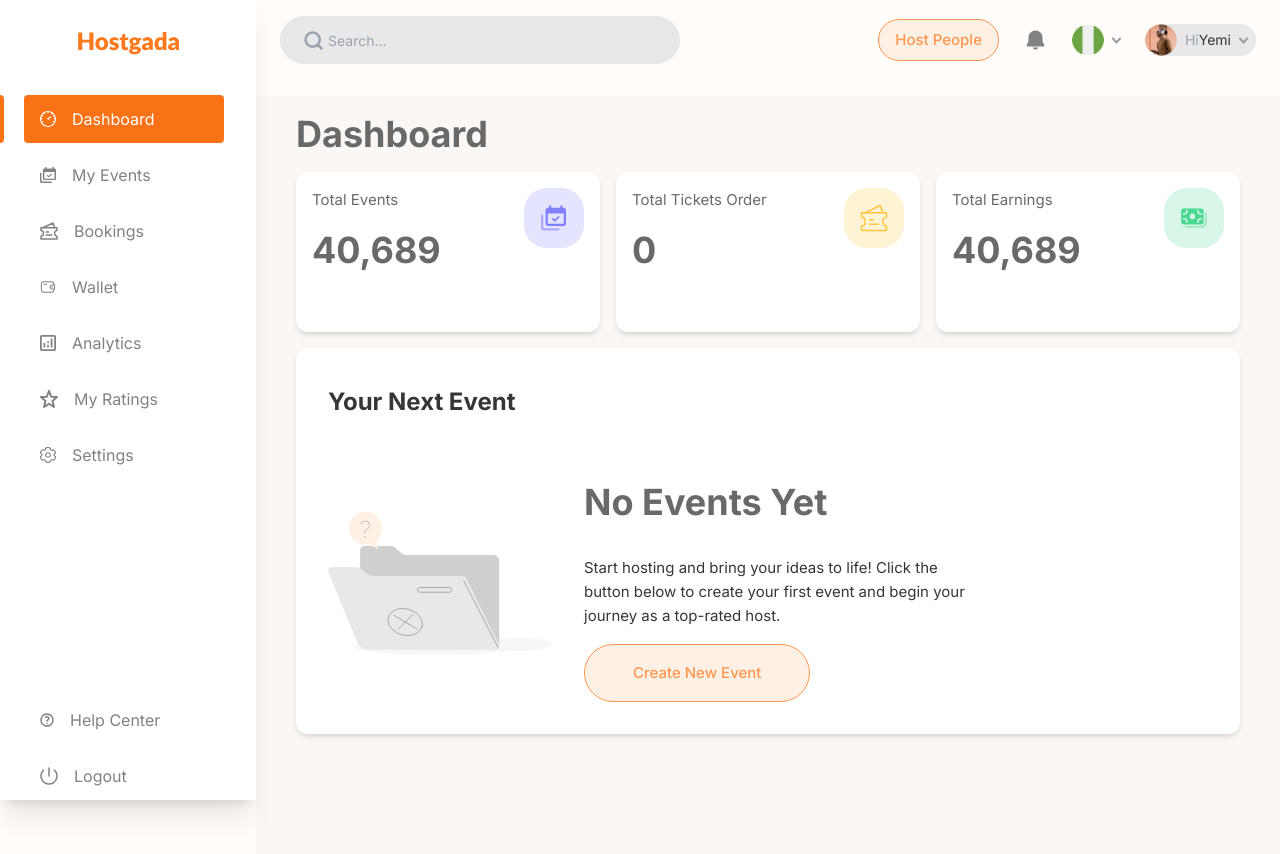
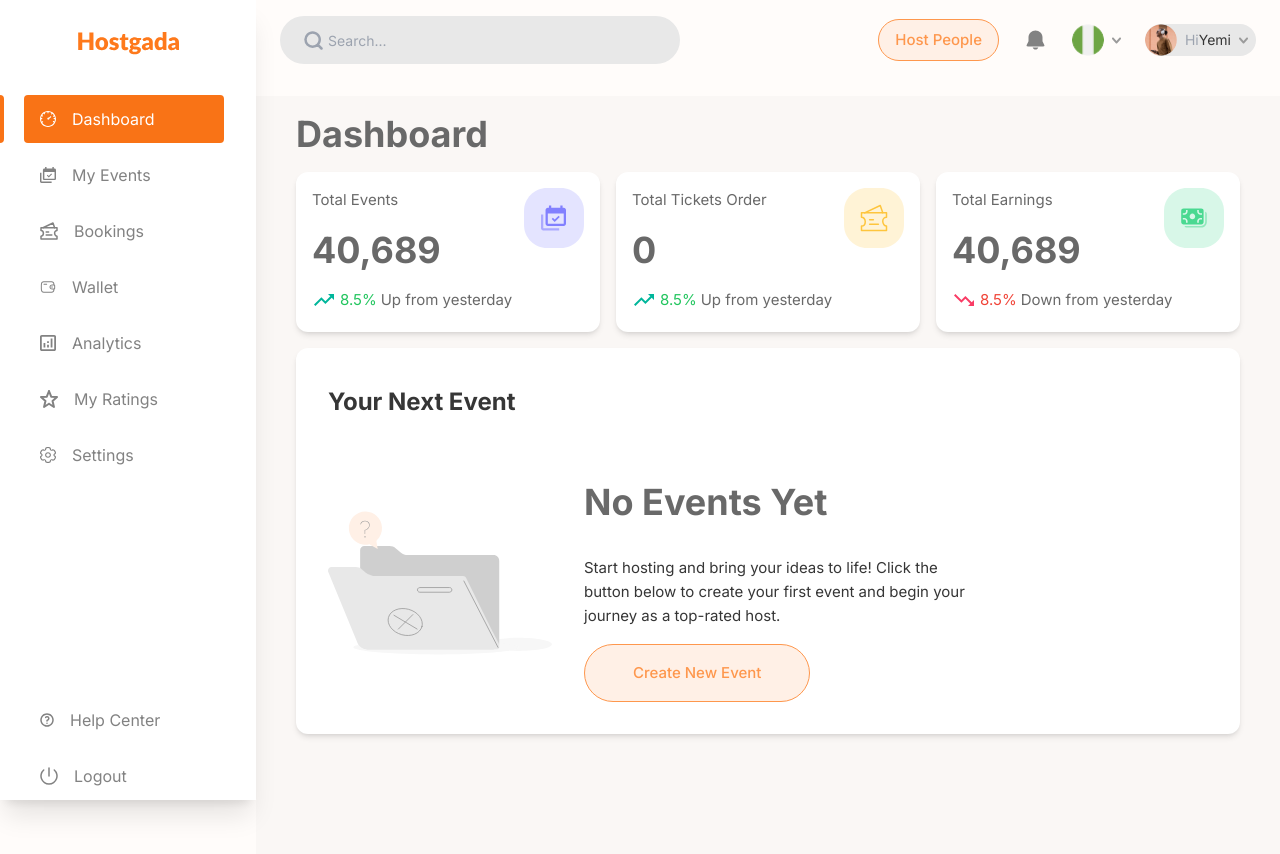
Before and after one commit to BalogunVictor/hostgada-frontend-app, a Next.js app: page /dashboard/host in a window 1280 px wide. Shown: the top 854 px of the page. Built offline with nearby package versions, Linux system fonts and the light colour scheme.

Commit message:
host dashboard update

```diff
--- a/src/assets/icons/index.ts
+++ b/src/assets/icons/index.ts
@@ -19,3 +19,5 @@ export { default as TotalTicketsIcon } from './TotalTickets.svg';
 export { default as TotalEarningIcon } from './TotalEarning.svg';
 export { default as TotalEventsIcon } from './TotalEvents.svg';
 export { default as EmptyEventIcon } from './emptyEvent.svg';
+export { default as TrendingDownIcon } from './ic-trending-down-24px.svg';
+export { default as TrendingUpIcon } from './ic-trending-up-24px.svg';
--- a/src/components/dashboard/Inventory.tsx
+++ b/src/components/dashboard/Inventory.tsx
@@ -2,6 +2,8 @@ import {
   TotalEarningIcon,
   TotalEventsIcon,
   TotalTicketsIcon,
+  TrendingDownIcon,
+  TrendingUpIcon,
 } from '@asset/icons';
 import Card from '@components/Card';
 import { BodyText, Title } from '@ui/Text';
@@ -18,6 +20,13 @@ function Inventory() {
           </div>
           <TotalEventsIcon className="text-6xl" />
         </div>
+        <div className="flex items-center gap-1">
+          <TrendingUpIcon />
+          <div className="flex gap-1">
+            <BodyText className="text-green-500">8.5%</BodyText>
+            <BodyText>Up from yesterday</BodyText>
+          </div>
+        </div>
       </Card>
       <Card className="min-h-40">
         <div className="flex justify-between">
@@ -26,6 +35,13 @@ function Inventory() {
             <Title dashboard>0</Title>
           </div>
           <TotalTicketsIcon className="text-6xl" />
+        </div>
+        <div className="flex items-center gap-1">
+          <TrendingUpIcon />
+          <div className="flex gap-1">
+            <BodyText className="text-green-500">8.5%</BodyText>
+            <BodyText>Up from yesterday</BodyText>
+          </div>
         </div>
       </Card>
       <Card className="min-h-40">
@@ -36,6 +52,13 @@ function Inventory() {
           </div>
           <TotalEarningIcon className="text-6xl" />
         </div>
+        <div className="flex items-center gap-1">
+          <TrendingDownIcon />
+          <div className="flex gap-1">
+            <BodyText className="text-red-500">8.5%</BodyText>
+            <BodyText>Down from yesterday</BodyText>
+          </div>
+        </div>
       </Card>
     </div>
   );
```
